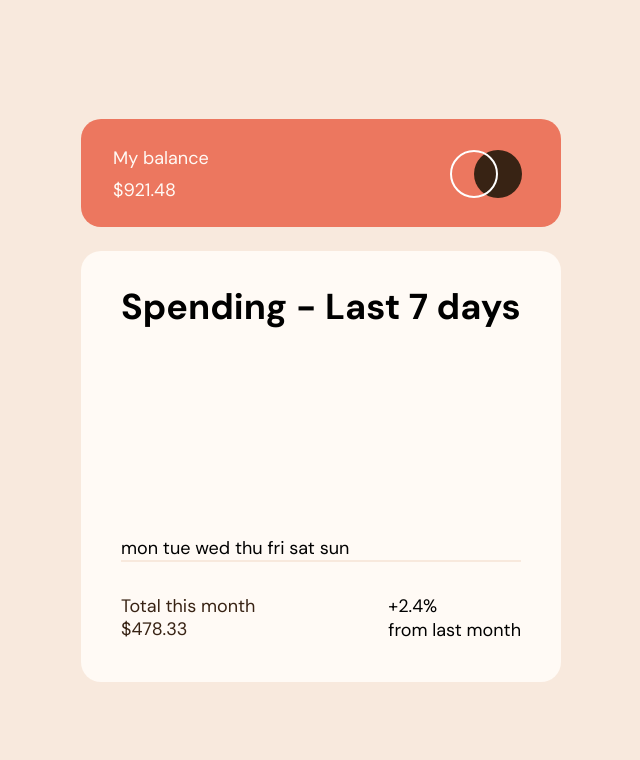
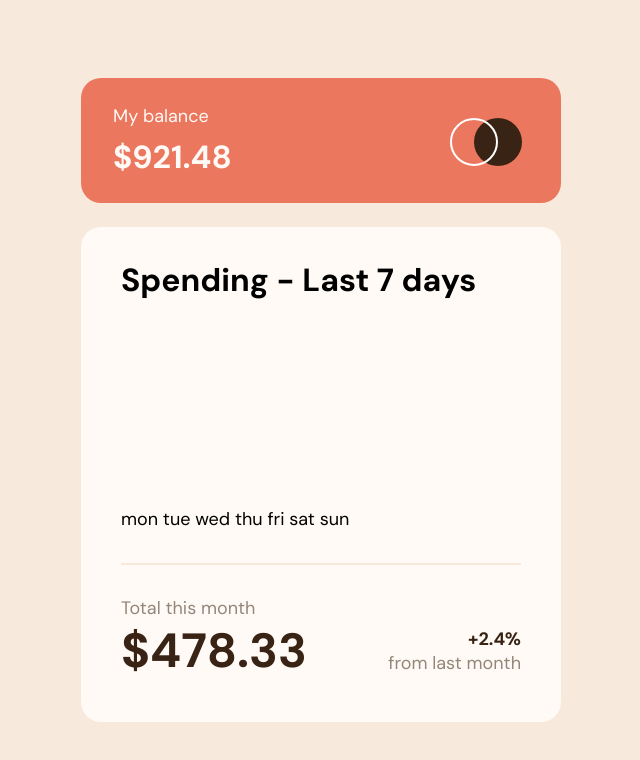
Before and after one commit to aleksandr-efimenko/expenses-chart, a React (Vite) app: page / in a window 1280 px wide. Shown: the top 760 px of the page, without its empty margins (319-959 px from the left). Built offline with nearby package versions, Linux system fonts and the light colour scheme.

Commit message:
finish styles

```diff
--- a/src/App.jsx
+++ b/src/App.jsx
@@ -11,24 +11,7 @@ const ComponentContainer = styled.div`
   gap: 2.4rem;
 `;
 
-export const Paragraph = styled.p`
-  font-size: var(--fs-paragraph);
-  font-weight: var(--fw-paragraph);
-  line-height: var(--lh-paragraph);
-  color: var(--dark-brown);
-`;
 
-export const ParagraphM = styled(Paragraph)`
-  font-size: var(--fs-paragraph-m);
-  font-weight: var(--fw-paragraph-m);
-  line-height: var(--lh-paragraph-m);
-`;
-
-export const ParagraphL = styled(Paragraph)`
-  font-size: var(--fs-paragraph-l);
-  font-weight: var(--fw-paragraph-l);
-  line-height: var(--lh-paragraph-l);
-`;
 
 function App() {
   return (
--- a/src/components/BalanceBox.jsx
+++ b/src/components/BalanceBox.jsx
@@ -11,6 +11,9 @@ const BalanceContainer = styled.div`
   padding: 2.7rem 3.9rem 2.5rem 3.2rem;
   width: 100%;
 
+  p {
+    color: var(--very-pale-orange);
+  }
   @media (max-width: 50em) {
     padding: 2rem 2.4rem 2.2rem;
   }
@@ -28,6 +31,7 @@ const BalanceDescriptionContainer = styled.div`
   gap: 0.8rem;
 `;
 
+
 export default function BalanceBox() {
   return (
     <BalanceContainer>
--- a/src/components/SpendingBox.jsx
+++ b/src/components/SpendingBox.jsx
@@ -1,7 +1,6 @@
 import React, { useState } from "react";
 import styled from "styled-components";
 import Chart from "chart.js/auto";
-import { Paragraph } from "../App";
 
 const SpendingContainer = styled.div`
   background-color: var(--very-pale-orange);
@@ -16,20 +15,30 @@ const TotalMonthContainer = styled.div`
   display: flex;
   justify-content: space-between;
   align-items: center;
-
-  margin-top: 3.2rem;
-  @media (max-width: 50em) {
-    margin-top: 2.4rem;
-  }
 `;
 
 const HorizontalLine = styled.hr`
   border: 0.1rem solid var(--cream);
   width: 100%;
+  margin-block: 3.2rem;
+  @media (max-width: 50em) {
+    margin-block: 2.4rem;
+  }
 `;
 
+const TotalSumContainer = styled.div`
+  display: flex;
+  flex-direction: column;
+  gap: 0.1rem;
+`;
+
+const ChangeContainer = styled(TotalSumContainer)`
+  align-items: flex-end;
+`;
+
+
 export default function SpendingBox() {
-  const [chart, setChart] = useState(null);
+  // const [chart, setChart] = useState(null);
 
   // const data = fetch("../assets/data.json")
   // .catch((error) => {
@@ -74,15 +83,15 @@ export default function SpendingBox() {
       </div>
       mon tue wed thu fri sat sun
       <HorizontalLine />
+          <p className="medium-brown">Total this month</p>
       <TotalMonthContainer>
-        <div className="total-month-sum-container">
-          <Paragraph>Total this month</Paragraph>
-          <Paragraph className="header-l">$478.33</Paragraph>
-        </div>
-        <div className="change-container">
-          <p className="total-month-percent-change">+2.4%</p>
-          <p className="total-month-change-description">from last month</p>
-        </div>
+        <TotalSumContainer>
+          <p className="header-l">$478.33</p>
+        </TotalSumContainer>
+        <ChangeContainer>
+          <p className="fw-header">+2.4%</p>
+          <p className="medium-brown">from last month</p>
+        </ChangeContainer>
       </TotalMonthContainer>
     </SpendingContainer>
   );
--- a/src/index.css
+++ b/src/index.css
@@ -62,14 +62,14 @@ body {
   align-items: center;
 }
 
-/* p {
+p {
   font-size: var(--fs-paragraph);
   font-weight: var(--fw-paragraph);
   line-height: var(--lh-paragraph);
   color: var(--dark-brown);
-} */
+}
 
-/* .header-l {
+.header-l {
   font-size: var(--fs-header-l);
   font-weight: var(--fw-header);
   line-height: var(--lh-header-l);
@@ -79,7 +79,15 @@ body {
   font-size: var(--fs-header-m);
   font-weight: var(--fw-header);
   line-height: var(--lh-header-m);
-} */
+}
+
+.medium-brown {
+  color: var(--medium-brown);
+}
+
+.fw-header {
+  font-weight: var(--fw-header);
+}
 
 @media (max-width: 50em) {
   body {
```
